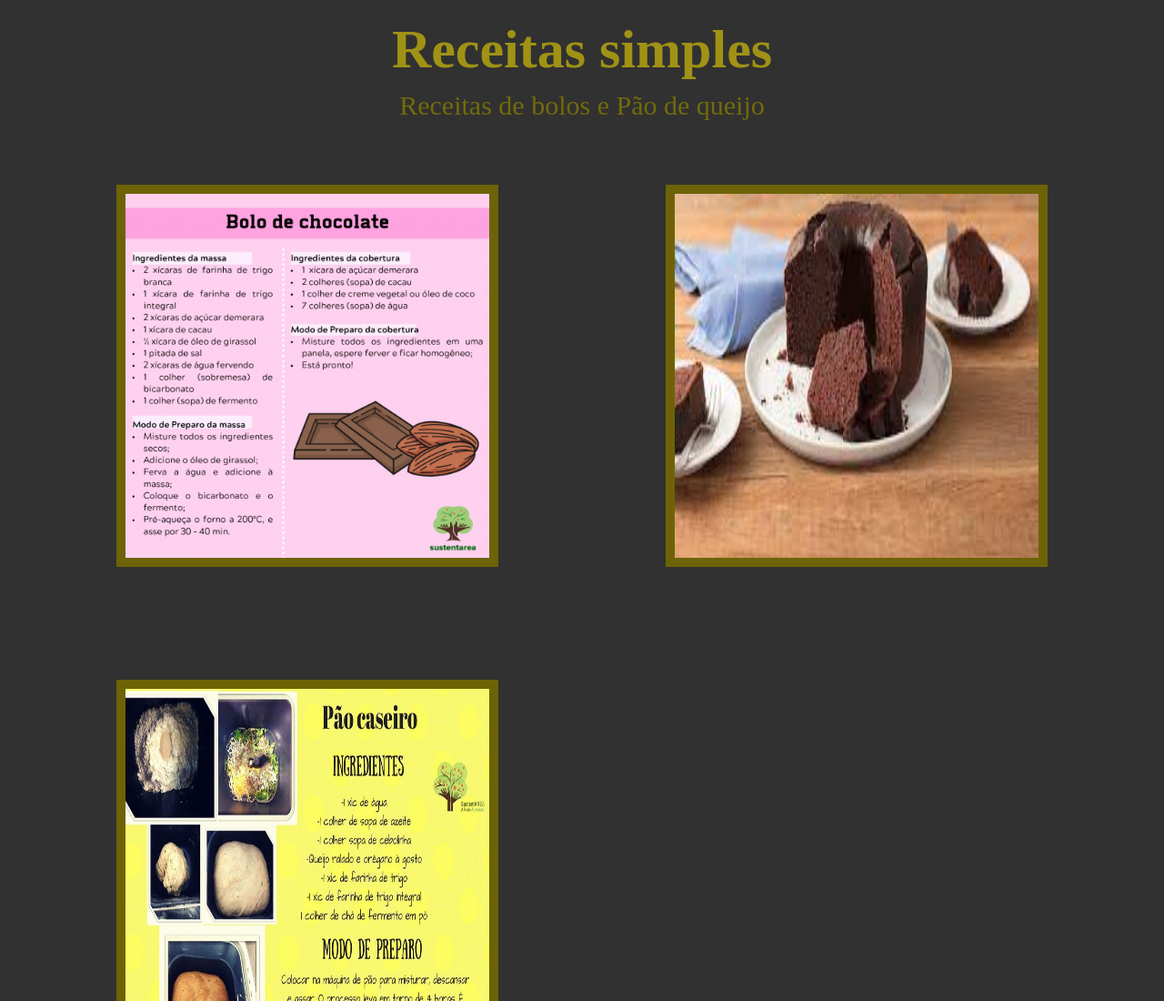
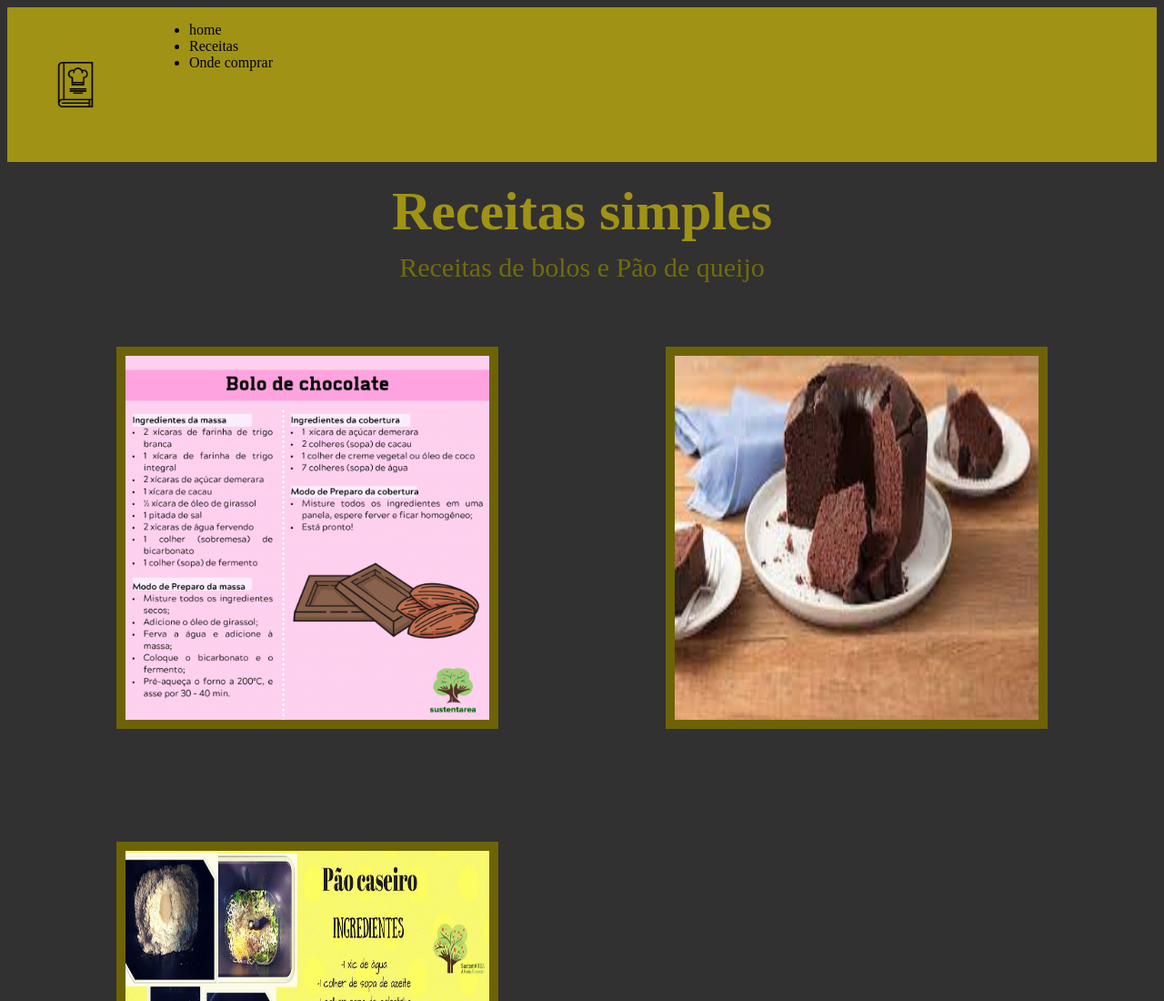
Before and after one commit to dasxtes/av2, a plain HTML site: page index.html in a window 1280 px wide. Shown: the top 1100 px of the page at 91% size. Drawn offline with Linux system fonts and the light colour scheme.

Commit message:
Add files via upload

```diff
--- a/index.html
+++ b/index.html
@@ -7,6 +7,16 @@
     <link rel="stylesheet" href="style.css">
 </head>
 <body>
+    <header class="cabecario">
+        <img class="logo" src="2005779.png" alt="">
+        <ul class="lista">
+            <li class="itemlista">home</li>
+            <li class="itemlista">Receitas</li>
+            <li class="itemlista">Onde comprar</li>
+
+        </ul>
+
+    </header>
     <h1>Receitas simples</h1>
     <p>Receitas de bolos e Pão de queijo</p>
     <img src="2-2-1024x1024.png" alt="">
--- a/style.css
+++ b/style.css
@@ -23,3 +23,14 @@ body {
         border: 10px solid rgb(109, 99, 6);
 
     }
+    .cabecario{
+        background-color: #c2b00dc4;
+        display: flex;
+
+    }
+    .logo{
+        width: 50px;
+        height: 50px;
+        border: 0px;
+        margin-left: 50px;
+    }
```
Also changed, not shown: 2005779.png (added).
